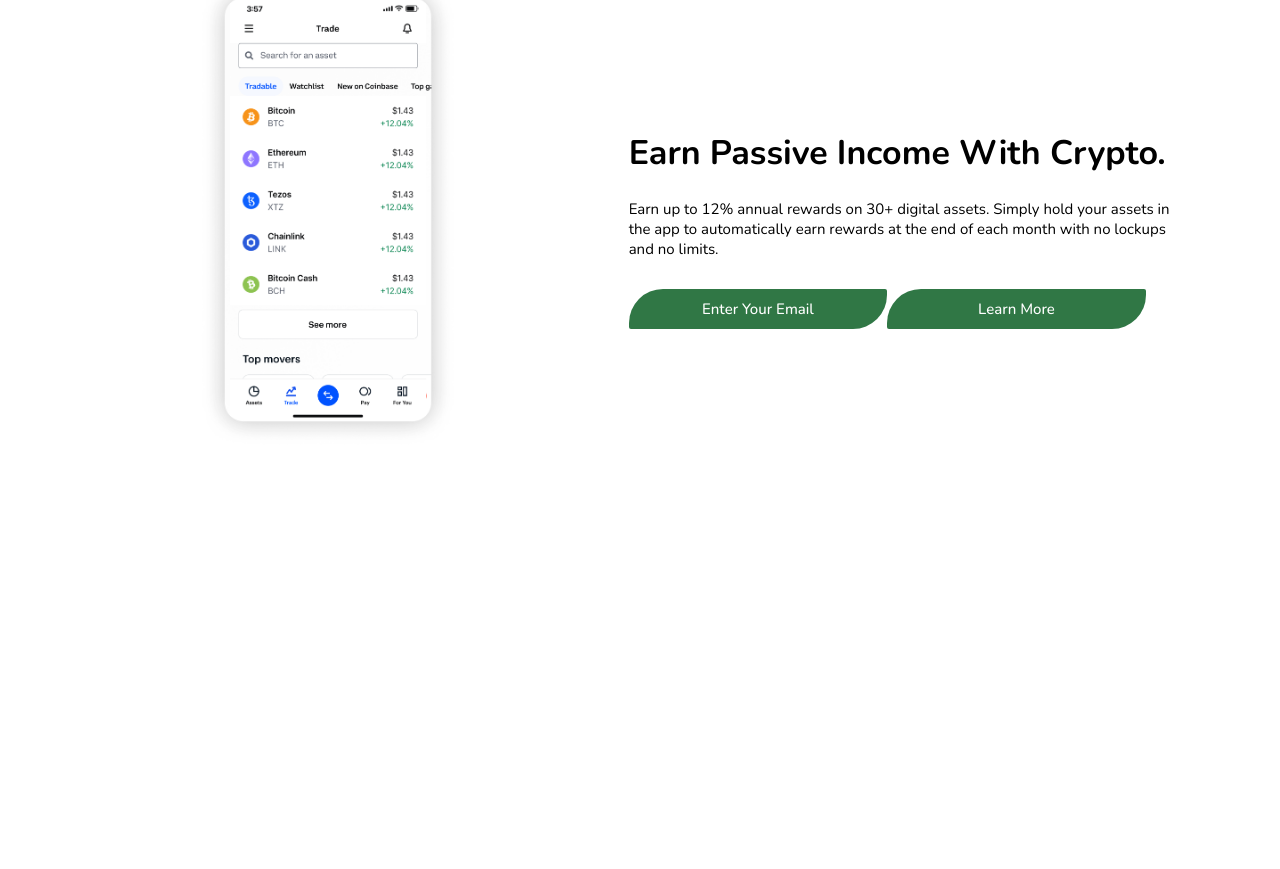
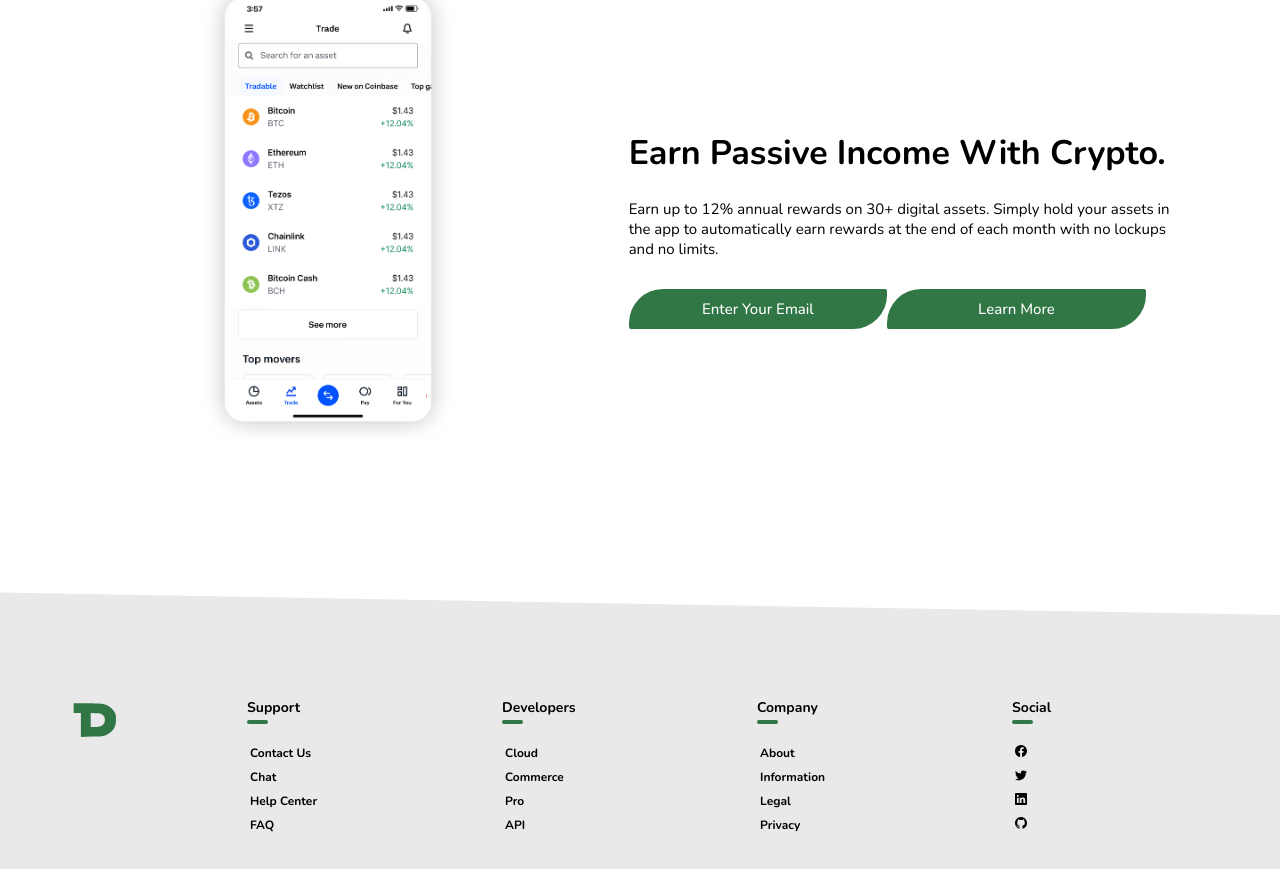
Before and after one commit to krypton225/defi-app, a React (Create React App) app: page / in a window 1280 px wide. Shown: the part 999-1868 px from the top of the page. Before the commit the page ends 1617 px from the top, so only its background shows below. Built offline with nearby package versions, Linux system fonts and the light colour scheme; no server answers.

Commit message:
ADD Footer component

```diff
--- a/package.json
+++ b/package.json
@@ -9,6 +9,7 @@
     "axios": "^1.2.2",
     "react": "^18.2.0",
     "react-dom": "^18.2.0",
+    "react-icons": "^4.7.1",
     "react-router-dom": "^6.6.2",
     "react-scripts": "5.0.1",
     "styled-components": "^5.3.6",
--- a/src/App.js
+++ b/src/App.js
@@ -1,6 +1,7 @@
 import { BrowserRouter, Route, Routes } from "react-router-dom";
 
 import { Navbar } from "./components/Navbar/index";
+import { Footer } from "./components/Footer/index";
 
 import NavbarItemsRouters from "./data/navbar-items";
 
@@ -16,6 +17,7 @@
             ))
           }
         </Routes>
+        <Footer />
       </BrowserRouter>
     </div>
   );
--- /dev/null
+++ b/src/components/Footer/Footer.jsx
@@ -0,0 +1,52 @@
+import Container from "../../utils/container";
+
+import Logo from "../Logo/Logo";
+
+import {
+    FooterMainStyle,
+    FooterContainer,
+    FooterContainerLists,
+    ColumnContainer,
+    FooterColumnTitle,
+    FooterList,
+    FooterListItem,
+    FooterListItemLink
+} from "./FooterStyles";
+
+import AllFooterItems from "../../data/footer-data";
+
+const Footer = () => {
+    return (
+        <FooterMainStyle>
+            <Container>
+                <FooterContainer>
+                    <Logo />
+
+                    <FooterContainerLists>
+                        {
+                            AllFooterItems.map(({ id, listTitle, listDataLinks }) => (
+                                <ColumnContainer key={id}>
+                                    <FooterColumnTitle>{listTitle}</FooterColumnTitle>
+
+                                    <FooterList>
+                                        {
+                                            listDataLinks.map(({ id, listDataName, listDataLink }) => (
+                                                <FooterListItem key={id}>
+                                                    <FooterListItemLink href={listDataLink}>
+                                                        {listDataName}
+                                                    </FooterListItemLink>
+                                                </FooterListItem>
+                                            ))
+                                        }
+                                    </FooterList>
+                                </ColumnContainer>
+                            ))
+                        }
+                    </FooterContainerLists>
+                </FooterContainer>
+            </Container>
+        </FooterMainStyle>
+    )
+}
+
+export default Footer;
--- /dev/null
+++ b/src/components/Footer/FooterStyles.js
@@ -0,0 +1,106 @@
+import styled from "styled-components";
+
+export const FooterMainStyle = styled.footer`
+    width: 100%;
+    position: relative;
+    background-color: var(--secondary-color);
+
+    &:before {
+        content: "";
+        width: 102%;
+        height: 2.6rem;
+        position: absolute;
+        top: -1.4rem;
+        left: 0;
+        background-color: var(--secondary-color);
+        transform: skewY(1deg);
+    }
+`;
+
+export const FooterContainer = styled.div`
+    width: 100%;
+    display: flex;
+    justify-content: space-between;
+    align-items: center;
+    gap: 13rem;
+
+    @media (max-width: 768px) {
+        flex-direction: column;
+        align-items: start;
+        gap: 6rem;
+    }
+
+    @media (min-width: 768px) {
+        align-items: start;
+    }
+`;
+
+export const FooterContainerLists = styled.div`
+    width: 100%;
+    display: grid;
+    gap: 3rem;
+
+    @media (max-width: 576px) {
+        grid-template-columns: repeat(1, 1fr);
+        gap: 2rem;
+    }
+
+    @media (min-width: 768px) {
+        grid-template-columns: repeat(2, 1fr);
+        gap: 6rem;
+    }
+
+    @media (min-width: 991px) {
+        grid-template-columns: repeat(4, 1fr);
+    }
+`;
+
+export const ColumnContainer = styled.div`
+    width: 100%;
+    display: flex;
+    flex-direction: column;
+`;
+
+export const FooterColumnTitle = styled.p`
+    position: relative;
+    margin-bottom: 2rem;
+    font-size: 1.4rem;
+    font-weight: var(--fw-700);
+    text-transform: capitalize;
+
+    &::after {
+        content: "";
+        width: 2.1rem;
+        height: 0.4rem;
+        border-radius: 1.4rem;
+        position: absolute;
+        bottom: -0.7rem;
+        left: 0;
+        background-color: var(--primary-color);
+    }
+`;
+
+export const FooterList = styled.ul`
+    width: 100%;
+`;
+
+export const FooterListItem = styled.li`
+    width: 100%;
+    display: block;
+`;
+
+export const FooterListItemLink = styled.a`
+    width: 100%;
+    display: block;
+    margin-block: 0.8rem;
+    padding-left: 0.3rem;
+    font-size: 1.2rem;
+    font-weight: var(--fw-700);
+    text-transform: capitalize;
+    color: #000;
+    transition: color 0.3s ease-in;
+
+    &:hover {
+        color: var(--primary-color);
+    }
+`;
--- /dev/null
+++ b/src/components/Footer/index.js
@@ -0,0 +1 @@
+export { default as Footer } from "./Footer";
--- /dev/null
+++ b/src/data/footer-data.js
@@ -0,0 +1,52 @@
+import GenerateID from "../utils/generate-id";
+
+import { BsFacebook, BsTwitter, BsLinkedin, BsGithub } from "react-icons/bs";
+
+const footerItems = [
+    {
+        listTitle: "support",
+        listDataLinks: [
+            { listDataName: "contact us", listDataLink: "/" },
+            { listDataName: "chat", listDataLink: "/" },
+            { listDataName: "help center", listDataLink: "/" },
+            { listDataName: "FAQ", listDataLink: "/" },
+        ],
+    },
+    {
+        listTitle: "developers",
+        listDataLinks: [
+            { listDataName: "cloud", listDataLink: "/" },
+            { listDataName: "commerce", listDataLink: "/" },
+            { listDataName: "pro", listDataLink: "/" },
+            { listDataName: "API", listDataLink: "/" },
+        ],
+    },
+    {
+        listTitle: "company",
+        listDataLinks: [
+            { listDataName: "about", listDataLink: "/" },
+            { listDataName: "information", listDataLink: "/" },
+            { listDataName: "legal", listDataLink: "/" },
+            { listDataName: "privacy", listDataLink: "/" },
+        ],
+    },
+    {
+        listTitle: "social",
+        listDataLinks: [
+            { listDataName: <BsFacebook />, listDataLink: "/" },
+            { listDataName: <BsTwitter />, listDataLink: "/" },
+            { listDataName: <BsLinkedin />, listDataLink: "/" },
+            { listDataName: <BsGithub />, listDataLink: "/" },
+        ],
+    },
+];
+
+(() => {
+    GenerateID(footerItems);
+
+    for (let i = 0; i < footerItems.length; i++) {
+        GenerateID(footerItems[i].listDataLinks);
+    }
+})();
+
+export default footerItems;
--- a/src/index.css
+++ b/src/index.css
@@ -9,7 +9,7 @@
 
 :root {
   --primary-color: #307745;
-  --secondary-color: #f8f8f8;
+  --secondary-color: #e9e9e9;
   --fw-500: 500;
   --fw-600: 600;
   --fw-700: 700;
@@ -73,6 +73,10 @@
   padding-block: 12rem;
 }
 
+footer {
+  padding-block: 8rem;
+}
+
 a,
 svg,
 .tap-light-remove {
```
Also changed, not shown: 1 other file (tests, documents, lock files or other folders).
